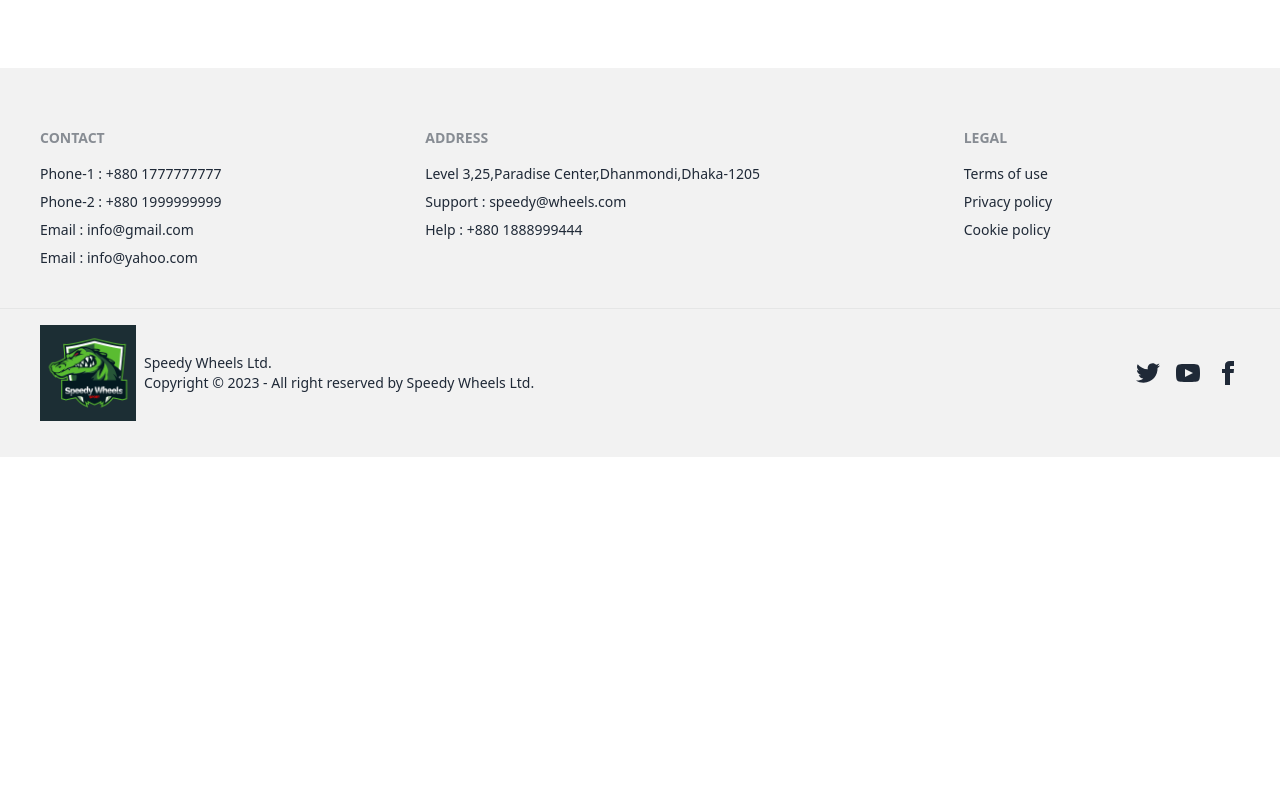
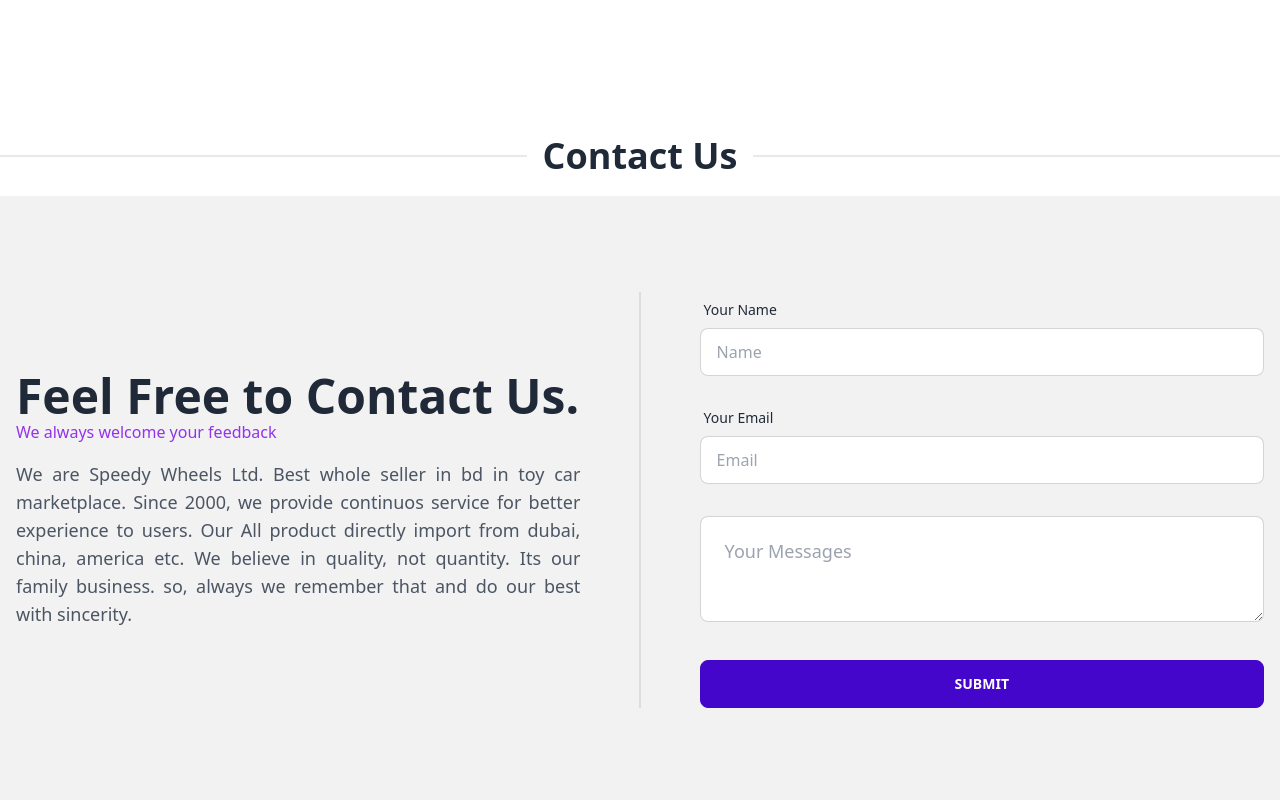
Before and after one commit to Washim-Akram/speedy-wheels-client, a React (Vite) app: page / in a window 1280 px wide. Shown: the part 3020-3820 px from the top of the page. Before the commit the page ends 3477 px from the top, so only its background shows below. Built offline with nearby package versions, Linux system fonts and the light colour scheme; no server answers.

Commit message:
Added ContactUs page into the homepage

```diff
--- a/src/pages/Home/AboutUs/AboutUs.jsx
+++ b/src/pages/Home/AboutUs/AboutUs.jsx
@@ -10,7 +10,7 @@ const AboutUs = () => {
   }, []);
 
   return (
-    <div className="my-40">
+    <div className="mt-40">
       <h2 className="text-center font-bold text-3xl md:text-4xl mb-5">
         About Us
       </h2>
--- /dev/null
+++ b/src/pages/Home/ContactUs/ContactUs.jsx
@@ -0,0 +1,86 @@
+import AOS from "aos";
+import "aos/dist/aos.css";
+import { useEffect } from "react";
+
+const ContactUs = () => {
+  useEffect(() => {
+    AOS.init();
+    AOS.refresh();
+  }, []);
+
+  return (
+    <div className="mt-60 mb-40">
+      <div className="divider mb-8">
+        <h2 className="text-center font-bold text-3xl md:text-4xl">
+          Contact Us
+        </h2>
+      </div>
+      <div className="hero py-20 bg-base-200">
+        <div className="hero-content flex-col lg:flex-row gap-10">
+          <div data-aos="zoom-in-right" className="w-full ">
+            <div>
+              <h2 className="font-semibold text-3xl md:text-5xl">
+                Feel Free to Contact Us.
+              </h2>
+              <h5 className="text-purple-600 font-medium">
+                We always welcome your feedback
+              </h5>
+              <p className="text-justify mt-4 text-lg text-gray-600">
+                We are Speedy Wheels Ltd. Best whole seller in bd in toy car
+                marketplace. Since 2000, we provide continuos service for better
+                experience to users. Our All product directly import from dubai,
+                china, america etc. We believe in quality, not quantity. Its our
+                family business. so, always we remember that and do our best
+                with sincerity.
+              </p>
+            </div>
+          </div>
+          <div className="divider lg:divider-horizontal"></div>
+          <div data-aos="zoom-in-left" className=" w-full">
+            <form>
+              <div className="form-control">
+                <label className="label">
+                  <span className="label-text">Your Name</span>
+                </label>
+                <input
+                  type="text"
+                  name="name"
+                  placeholder="Name"
+                  className="input input-bordered"
+                />
+              </div>
+
+              <div className="form-control mt-6">
+                <label className="label">
+                  <span className="label-text">Your Email</span>
+                </label>
+                <input
+                  type="email"
+                  name="email"
+                  placeholder="Email"
+                  className="input input-bordered"
+                />
+              </div>
+
+              <textarea
+                name="message"
+                placeholder="Your Messages"
+                className="textarea textarea-bordered textarea-lg w-full mt-8"
+              ></textarea>
+
+              <div className="form-control mt-8">
+                <input
+                  type="submit"
+                  value="Submit"
+                  className="btn btn-active btn-primary"
+                />
+              </div>
+            </form>
+          </div>
+        </div>
+      </div>
+    </div>
+  );
+};
+
+export default ContactUs;
--- a/src/pages/Home/Home/Home.jsx
+++ b/src/pages/Home/Home/Home.jsx
@@ -1,6 +1,7 @@
 import useSetTitle from "../../../hooks/useSetTitle";
 import AboutUs from "../AboutUs/AboutUs";
 import Banner from "../Banner/Banner";
+import ContactUs from "../ContactUs/ContactUs";
 import Gallery from "../Gallery/Gallery";
 import ShopByCategory from "../ShopByCategory/ShopByCategory";
 
@@ -12,6 +13,7 @@ const Home = () => {
       <Gallery></Gallery>
       <ShopByCategory></ShopByCategory>
       <AboutUs></AboutUs>
+      <ContactUs></ContactUs>
     </>
   );
 };
```
